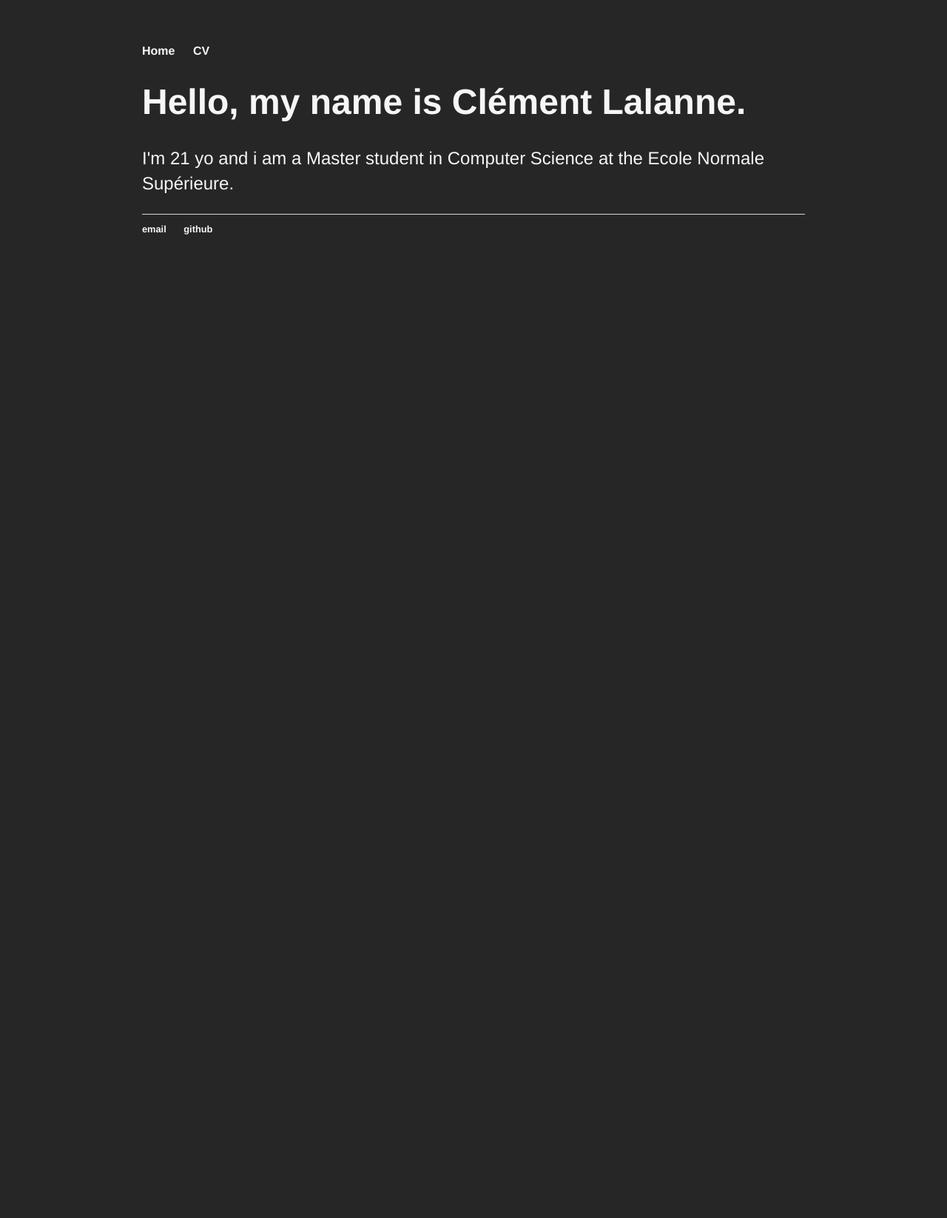
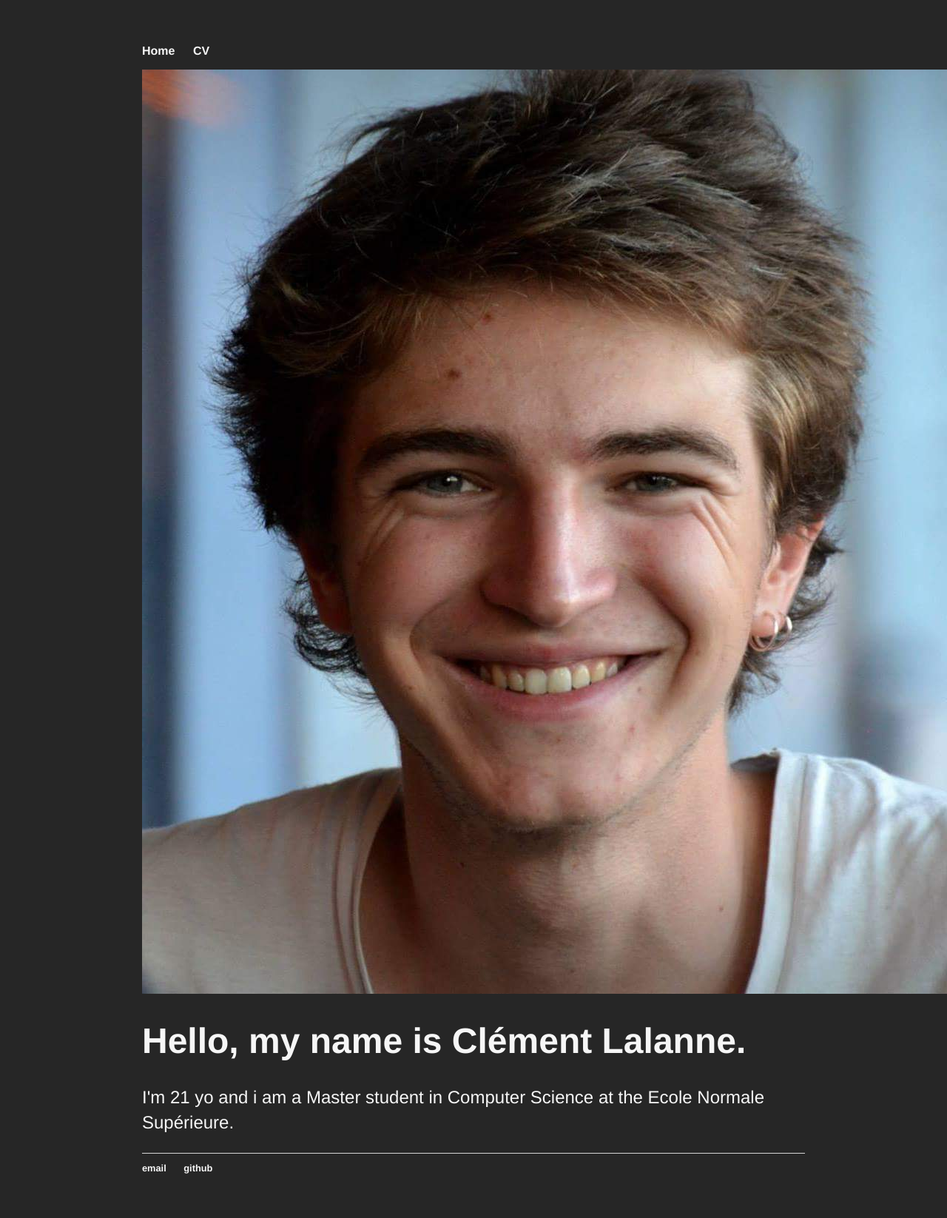
Before and after one commit to clemlal/clemlal.github.io, a Jekyll site: the page built from index.html, in a window 1280 px wide. Shown: the whole page at 74% size. Built offline with Jekyll 4.4.1, drawn with Linux system fonts in a browser that asks for light colours; before the commit the page ends 900 px from its top, so only the background shows below that.

Commit message:
first commit

```diff
--- a/index.html
+++ b/index.html
@@ -3,6 +3,7 @@ layout: default
 title: Clément Lalanne
 ---
 <div class="blurb">
+	<img src="cl.jpg" alt="Me">
 	<h1>Hello, my name is Clément Lalanne.</h1>
 				<p>I'm 21 yo and i am a Master student in Computer Science at the Ecole Normale Supérieure.</p>
 </div><!-- /.blurb -->
```
